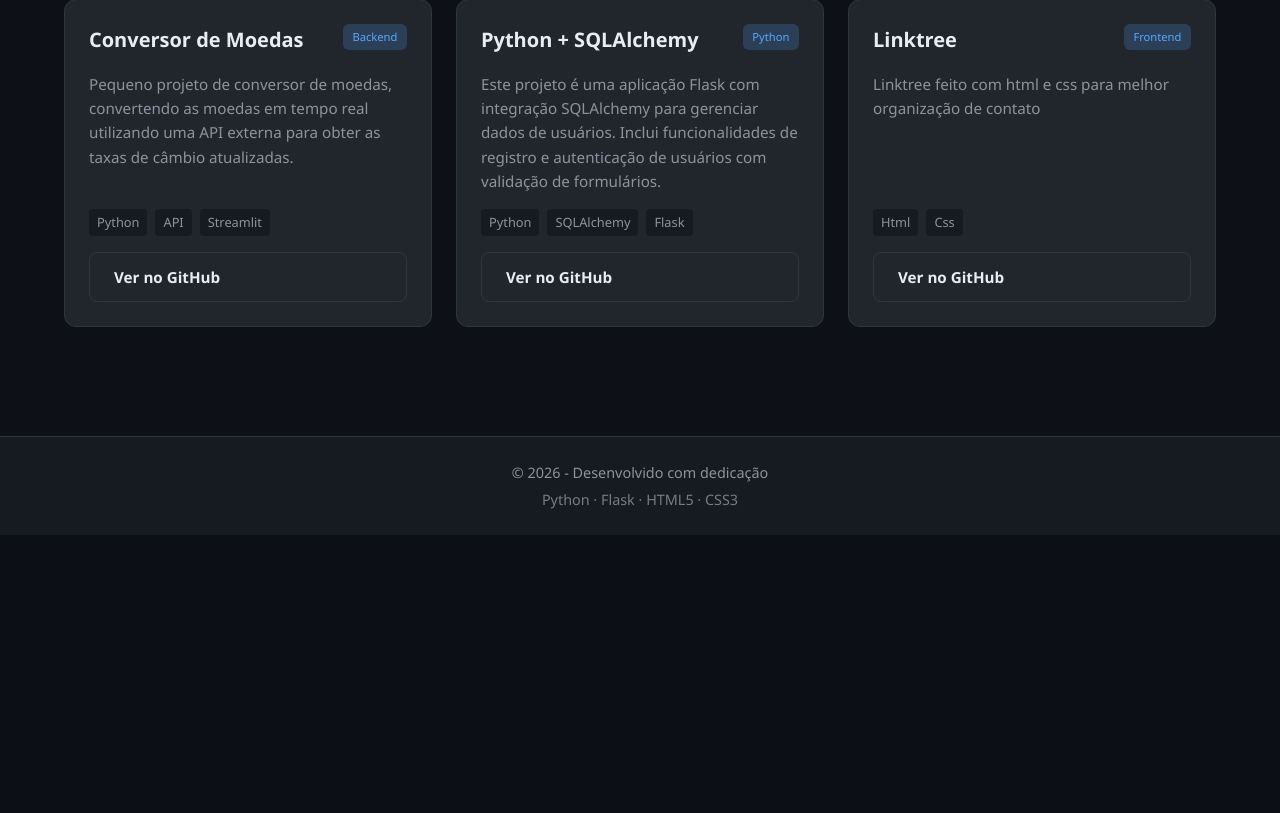
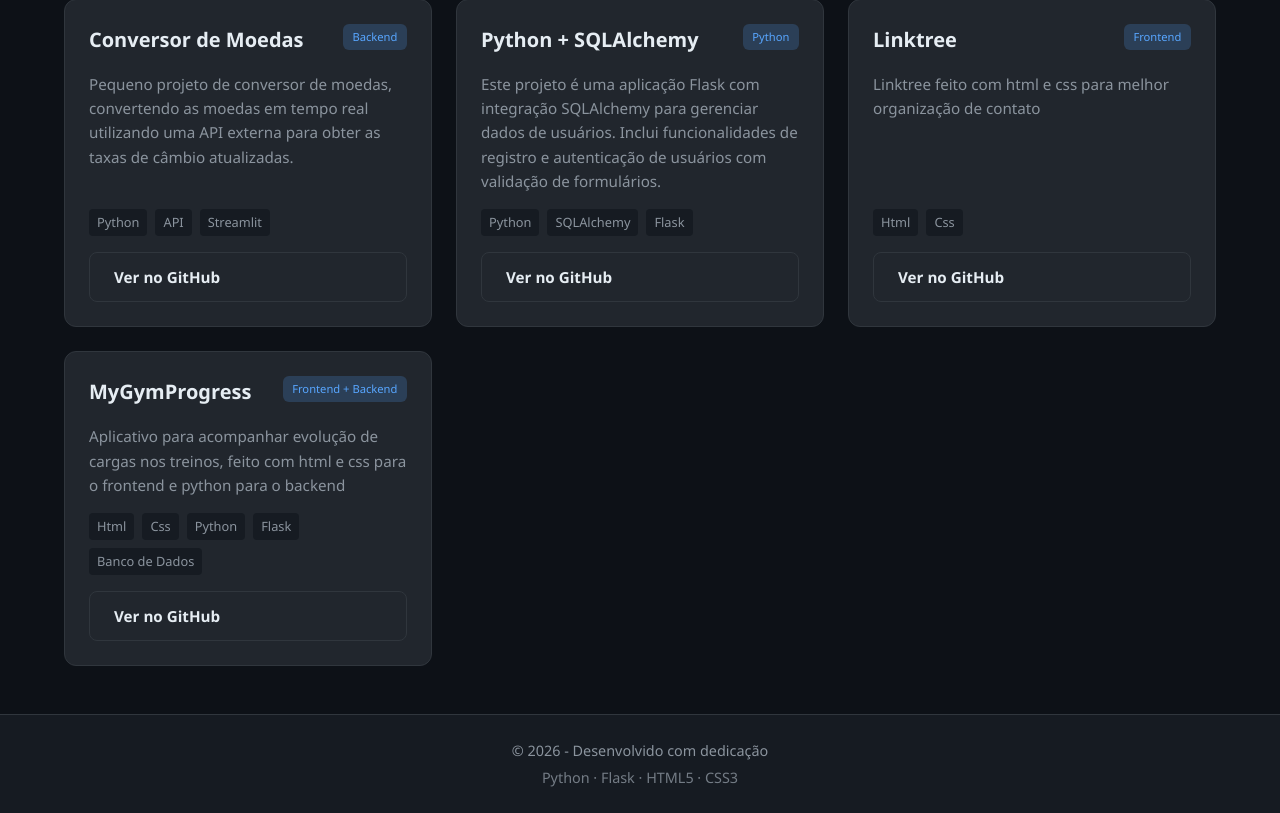
Before and after one commit to Vict0rNogueira/Portfolio, a Flask app: page /projetos in a window 1280 px wide. Shown: the part 265-1078 px from the top of the page. Before the commit the page ends 774 px from the top, so only its background shows below. Run offline with Flask 3, Linux system fonts and the light colour scheme.

Commit message:
Adição de novo projeto

```diff
--- a/templates/base.html
+++ b/templates/base.html
@@ -10,7 +10,6 @@
     <link rel="stylesheet" href="{{ url_for('static', filename='css/style.css') }}">
 </head>
 <body>
-    <!-- Navbar fixa -->
     <nav class="navbar">
         <div class="nav-container">
             <a href="{{ url_for('home') }}" class="nav-logo">Portfólio</a>
@@ -29,7 +28,6 @@
         {% block content %}{% endblock %}
     </main>
 
-    <!-- Footer -->
     <footer class="footer">
         <div class="footer-content">
             <p>&copy; 2026 - Desenvolvido com dedicação</p>
--- a/templates/projetos.html
+++ b/templates/projetos.html
@@ -56,6 +56,26 @@
             </div>
             <a href="https://github.com/Vict0rNogueira/Linktree" target="_blank" rel="noopener noreferrer" class="btn btn-github">Ver no GitHub</a>
         </article>
+
+        <article class="project-card">
+            <div class="project-header">
+                <h2>MyGymProgress</h2>
+                <span class="project-badge">Frontend + Backend</span>
+            </div>
+            <p class="project-description">
+                Aplicativo para acompanhar evolução de cargas nos treinos, feito com html e css para o frontend e python para o backend
+            </p>
+            <div class="project-tech">
+                <span>Html</span>
+                <span>Css</span>
+                <span>Python</span>
+                <span>Flask</span>
+                <span>Banco de Dados</span>
+
+
+            </div>
+            <a href="https://github.com/Vict0rNogueira/MyGymProgress" target="_blank" rel="noopener noreferrer" class="btn btn-github">Ver no GitHub</a>
+        </article>
     </div>
 </section>
 {% endblock %}
```
